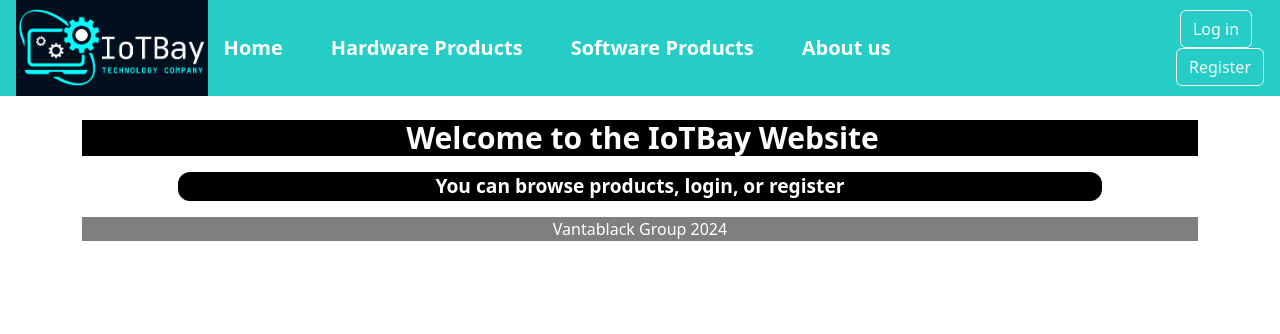
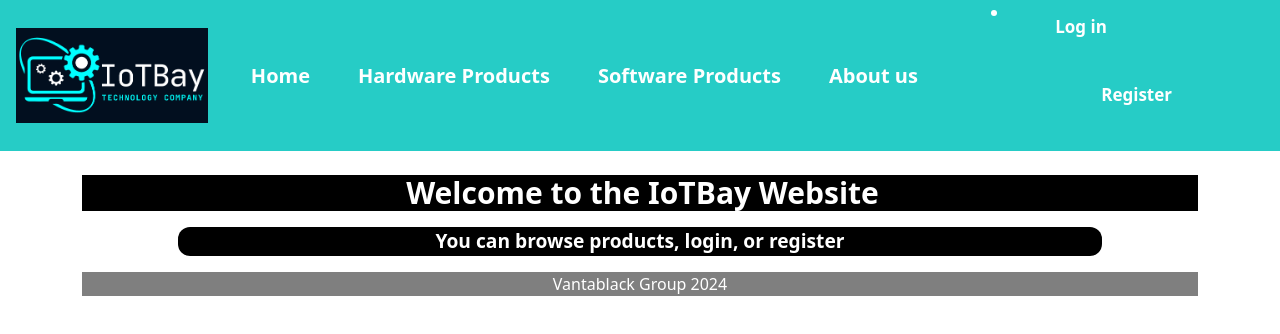
Before and after one commit to Taehexnlee/iotbay_demo, a React (Create React App) app: page / in a window 1280 px wide. Shown: the top 334 px of the page. Built offline with nearby package versions, Linux system fonts and the light colour scheme; no server answers.

Commit message:
Test Navbar

```diff
--- a/src/layout/Navbar.js
+++ b/src/layout/Navbar.js
@@ -24,20 +24,20 @@ export default function Navbar() {
       <a href="/hardwareHome">Hardware Products</a> <a href="/softwareHome">Software Products</a>
       <a href="/aboutUs">About us</a>
     </section>
-    <ul className="navbar-nav ms-auto">
+    <ul class="">
                             {!isAuthenticated() && (
                                 <>
-                                    <li className="nav-item">
-                                        <Link className='btn btn-outline-light me-2' to={'/login'}>Log in</Link>
+                                    <li class="">
+                                        <Link class="login-button" to={'/login'}>Log in</Link>
                                     </li>
-                                    <li className="nav-item">
-                                        <Link className='btn btn-outline-light' to={'/adduser'}>Register</Link>
+                                    <li class="register-button">
+                                        <Link class="register-button" to={'/adduser'}>Register</Link>
                                     </li>
                                 </>
                             )}
                             {isAuthenticated() && (
-                                <li className="nav-item">
-                                    <button onClick={handleLogout} className="btn btn-outline-light">Logout</button>
+                                <li class="">
+                                    <button onClick={handleLogout} class="">Logout</button>
                                 </li>
                             )}
                         </ul>
```
